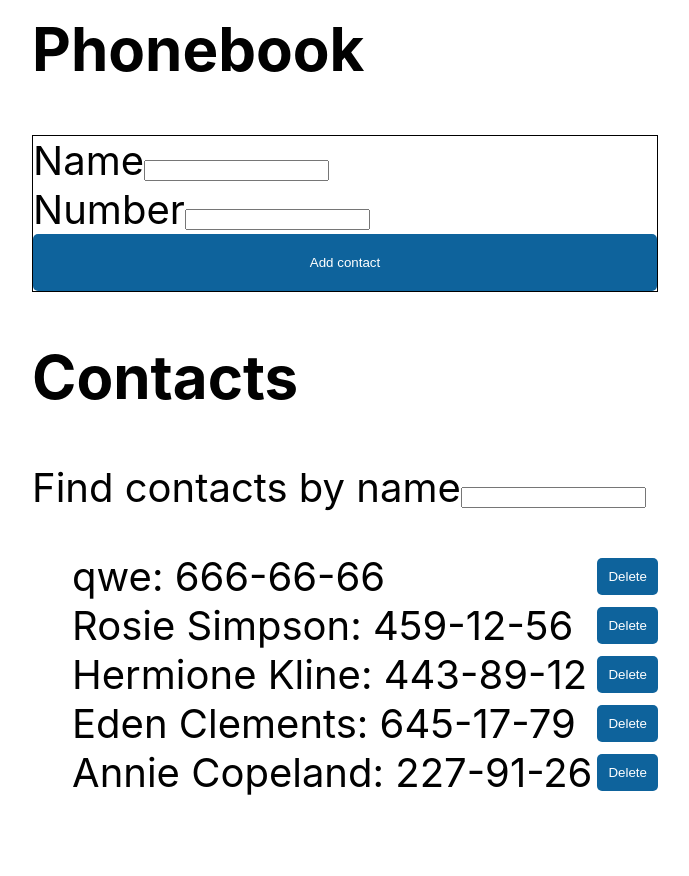
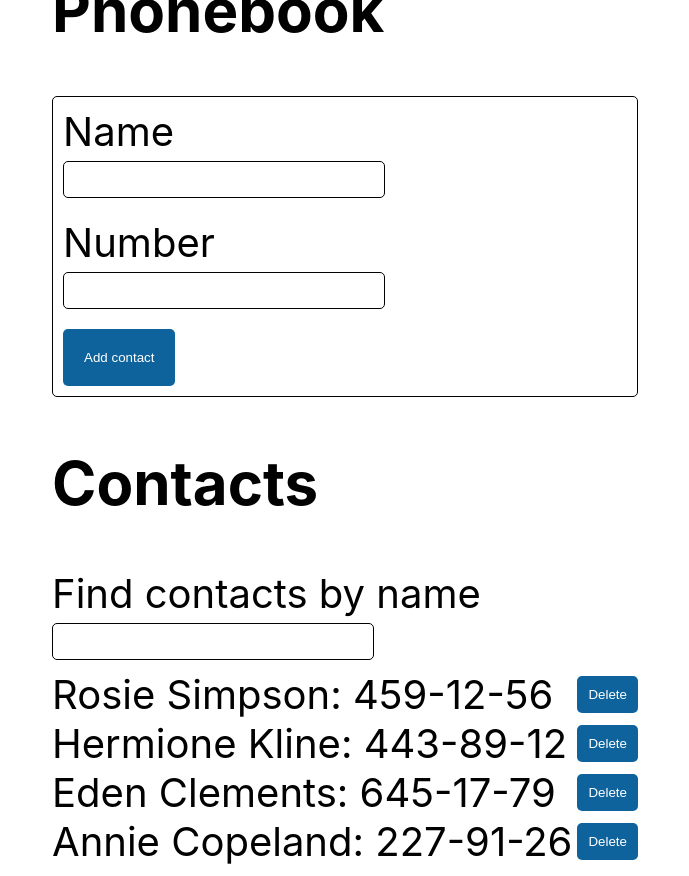
Before and after one commit to stas-yushkov/goit-react-hw-02-phonebook, a React (Create React App) app: page / in a window 1280 px wide. Shown: the whole page, without its empty margins (295-984 px from the left). Before the commit the page ends 837 px from the top, so only its background shows below. Built offline with nearby package versions, Linux system fonts and the light colour scheme.

Commit message:
add some styles, colors, fixes, StyledInput

```diff
--- a/src/components/App.jsx
+++ b/src/components/App.jsx
@@ -4,12 +4,13 @@ import { ContactForm } from './ContactForm/ContactForm';
 import { ContactList } from './ContactList/ContactList';
 import { Filter } from './Filter/Filter';
 
+import { colors } from 'constants/colors';
+
 export class App extends PureComponent {
   constructor(props) {
     super(props);
     this.state = {
       contacts: [
-        { id: 'id-qwe', name: 'qwe', number: '666-66-66' },
         { id: 'id-1', name: 'Rosie Simpson', number: '459-12-56' },
         { id: 'id-2', name: 'Hermione Kline', number: '443-89-12' },
         { id: 'id-3', name: 'Eden Clements', number: '645-17-79' },
@@ -63,7 +64,7 @@ export class App extends PureComponent {
           justifyContent: 'center',
           alignItems: 'center',
           fontSize: 40,
-          color: '#010101',
+          color: colors.color,
         }}
       >
         <section>
--- a/src/components/ContactForm/ContactForm.jsx
+++ b/src/components/ContactForm/ContactForm.jsx
@@ -1,9 +1,9 @@
 import { PureComponent } from 'react';
 import { nanoid } from 'nanoid';
 
-import { StyledButton } from 'components/StyledComponents';
+import { StyledButton, StyledInput } from 'components/StyledComponents';
 
-import { StyledForm } from './StyledComponents';
+import { InputWrapper, StyledForm } from './StyledComponents';
 
 export class ContactForm extends PureComponent {
   constructor(props) {
@@ -48,9 +48,10 @@ export class ContactForm extends PureComponent {
   render() {
     return (
       <StyledForm onSubmit={this.handleSubmit}>
-        <label>
-          Name
-          <input
+        <InputWrapper>
+          <label htmlFor="name">Name</label>
+          <StyledInput
+            id="name"
             type="text"
             name="name"
             pattern="^[a-zA-Zа-яА-Я]+(([' -][a-zA-Zа-яА-Я ])?[a-zA-Zа-яА-Я]*)*$"
@@ -59,10 +60,11 @@ export class ContactForm extends PureComponent {
             value={this.state.name}
             onChange={this.handleInputChange}
           />
-        </label>
-        <label>
-          Number
-          <input
+        </InputWrapper>
+        <InputWrapper>
+          <label htmlFor="number">Number</label>
+          <StyledInput
+            id="number"
             type="tel"
             name="number"
             pattern="\+?\d{1,4}?[-.\s]?\(?\d{1,3}?\)?[-.\s]?\d{1,4}[-.\s]?\d{1,4}[-.\s]?\d{1,9}"
@@ -71,7 +73,7 @@ export class ContactForm extends PureComponent {
             value={this.state.number}
             onChange={this.handleInputChange}
           />
-        </label>
+        </InputWrapper>
         <StyledButton type="submit">Add contact</StyledButton>
       </StyledForm>
     );
--- a/src/components/ContactForm/StyledComponents.jsx
+++ b/src/components/ContactForm/StyledComponents.jsx
@@ -1,7 +1,21 @@
 import styled from 'styled-components';
 
+import { colors } from 'constants/colors';
+
 export const StyledForm = styled.form`
+  padding: 10px;
   display: flex;
   flex-direction: column;
-  border: 1px solid black;
+  border: 1px solid ${colors.color};
+  border-radius: 5px;
 `;
+
+export const InputWrapper = styled.div`
+  display: flex;
+  flex-direction: column;
+
+  &:last-of-type {
+    margin-top: 20px;
+    margin-bottom: 20px;
+  }
+`;
--- a/src/components/ContactList/StyledComponents.jsx
+++ b/src/components/ContactList/StyledComponents.jsx
@@ -1,7 +1,9 @@
 import styled from 'styled-components';
 
 export const StyledList = styled.ul`
-  //
+  list-style: circle;
+  padding: 10px 0;
+  margin: 0;
 `;
 
 export const ListItem = styled.li`
@@ -11,8 +13,5 @@ export const ListItem = styled.li`
 `;
 
 export const ItemText = styled.span`
-  /* display: flex;
-  align-items: center;
-  justify-content: space-between; */
   margin-right: 5px;
 `;
--- a/src/components/Filter/Filter.jsx
+++ b/src/components/Filter/Filter.jsx
@@ -1,18 +1,19 @@
+import { StyledInput } from 'components/StyledComponents';
+
 import { StyledFilter } from './StyledComponents';
 
 export const Filter = ({ handleFilterChange }) => {
   return (
     <StyledFilter>
-      <label>
-        Find contacts by name
-        <input
+      <label htmlFor="filter">Find contacts by name</label>
+      <StyledInput
+        id="filter"
         type="text"
         name="filter"
         pattern="^[a-zA-Zа-яА-Я]+(([' -][a-zA-Zа-яА-Я ])?[a-zA-Zа-яА-Я]*)*$"
         title="Name may contain only letters, apostrophe, dash and spaces. For example Adrian, Jacob Mercer, Charles de Batz de Castelmore d'Artagnan"
         onChange={handleFilterChange}
       />
-      </label>
     </StyledFilter>
   );
 };
--- a/src/components/Filter/StyledComponents.jsx
+++ b/src/components/Filter/StyledComponents.jsx
@@ -1,5 +1,8 @@
 import styled from 'styled-components';
 
 export const StyledFilter = styled.div`
-  //
+  display: flex;
+  justify-content: center;
+  align-items: flex-start;
+  flex-direction: column;
 `;
--- a/src/components/StyledComponents/index.js
+++ b/src/components/StyledComponents/index.js
@@ -6,6 +6,7 @@ export const StyledButton = styled.button`
   display: flex;
   align-items: center;
   justify-content: center;
+  width: fit-content;
   padding: ${props => props.type === 'button' ? '10px' : '20px'};
   background-color: ${colors.buttonBg};
   color: ${colors.button};
@@ -21,3 +22,19 @@ export const StyledButton = styled.button`
     background-color: ${colors.buttonBgPressed};
   }
 `
+
+export const StyledInput = styled.input`
+  margin-top: 5px;
+  padding:  10px;
+  width: ${props => props.width || '300px'};
+  border: 1px solid ${colors.color};
+  border-radius: 5px;
+
+  &:hover,
+  &:focus {
+    //
+  }
+  &:active {
+    //
+  }
+`
--- a/src/constants/colors.js
+++ b/src/constants/colors.js
@@ -1,4 +1,7 @@
 export const colors = {
+
+  color: '#010101',
+
   buttonBg: '#0e639c',
   buttonBghoverFocus: '#1073b6',
   buttonBgPressed: '#0c5586',
```
Lines whose indentation alone changed are shown as unchanged.
